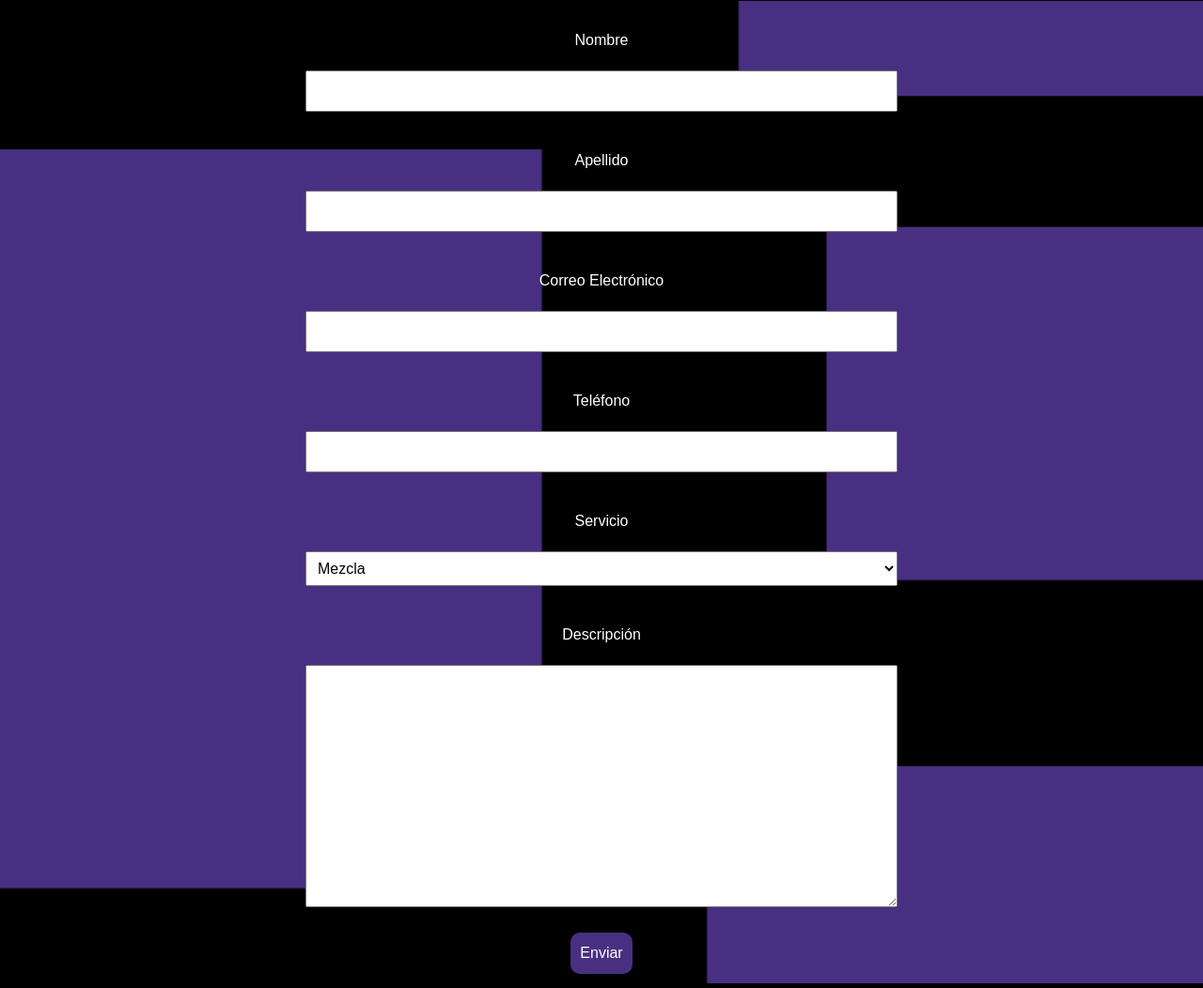
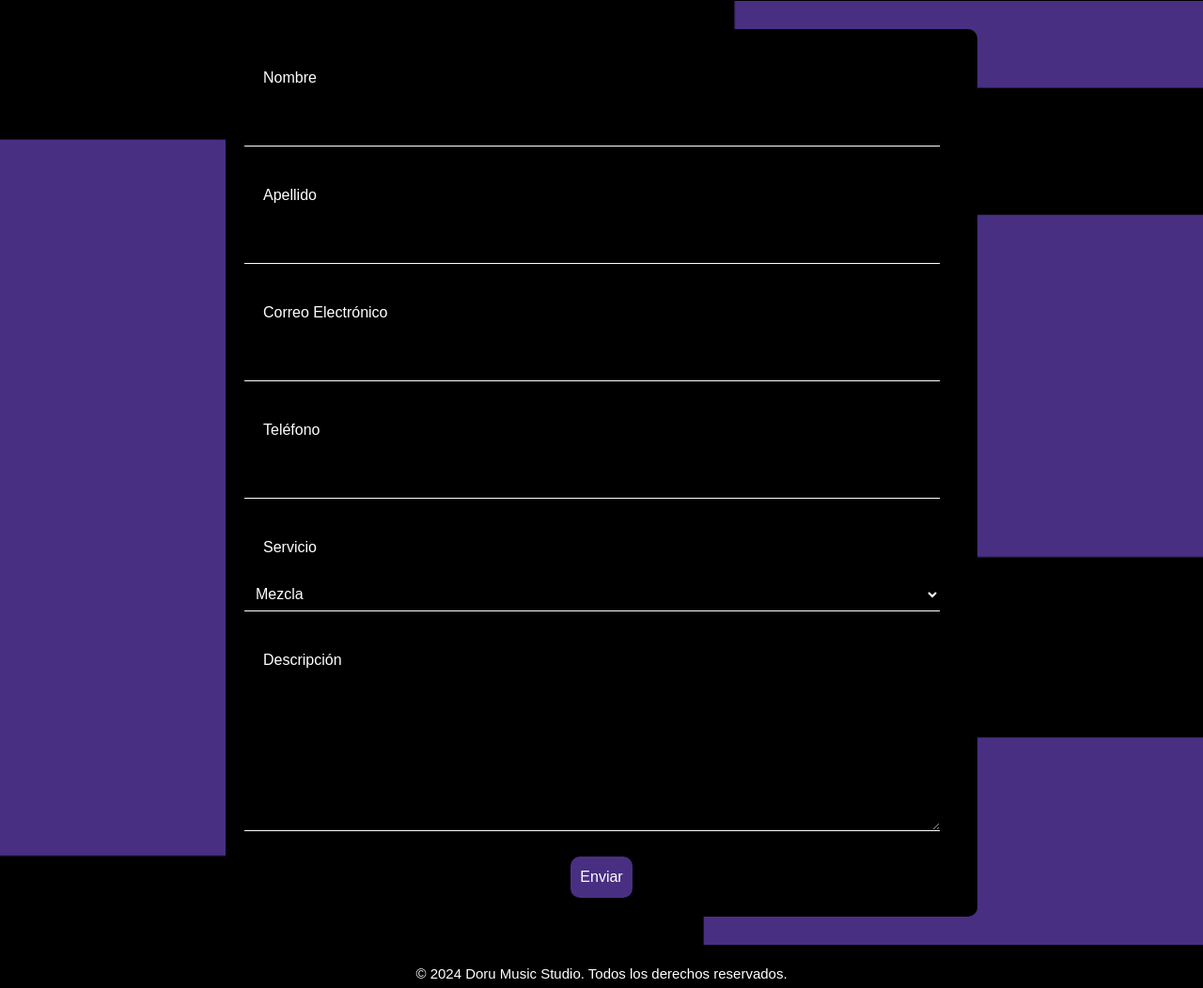
Before and after one commit to JoaquinPardo99/DoruMusicStudio2, a website: page pages/contacto.html in a window 1280 px wide. Shown: the part 179-1231 px from the top of the page at 94% size. Drawn offline with nearby package versions, Linux system fonts and the light colour scheme.

Commit message:
Se modifico la pagina de contacto

```diff
--- a/pages/contacto.html
+++ b/pages/contacto.html
@@ -42,6 +42,7 @@
 </header>
 
 <main class="contactomain">
+    <div class="formulario-container">
         <form action="">
             <label for="nombre">Nombre</label>
             <input type="text" name="nombre" id="nombre" required>
@@ -72,6 +73,7 @@
             <button type="submit">Enviar</button>
 
         </form>
+    </div>
 </main>
 
 <footer>
@@ -89,7 +91,6 @@
     </div>
 </footer>
 
-
 <script src="https://cdn.jsdelivr.net/npm/@popperjs/core@2.11.6/dist/umd/popper.min.js"></script>
 <script src="https://cdn.jsdelivr.net/npm/bootstrap@5.1.3/dist/js/bootstrap.min.js"></script>
 
--- a/scss/pages/_contacto.scss
+++ b/scss/pages/_contacto.scss
@@ -3,38 +3,57 @@
     color: $color_1;
     text-align: center;
     height: auto;
-}
+
+    .formulario-container {
+        background-color: black;
+        padding: 20px;
+        border-radius: 10px;
+        margin: 20px auto;
+        max-width: 800px;
         form {
             display: inline-block;
-	text-align: center;
-	width: 50%;
-}
+            text-align: left;
+            width: 100%;
+
             label {
                 margin: 10px;
                 padding: 10px;
             }
-input {
-	margin-bottom: 20px;
-	padding: 8px;
-	width: 100%;
-}
-select {
-	margin-bottom: 20px;
-	padding: 8px;
-	width: 100%;
-}
+
+            input,
+            select,
             textarea {
                 margin-bottom: 20px;
                 padding: 8px;
-	width: 100%;
+                width: calc(100% - 20px);
+                border: none;
+                background-color: transparent;
+                border-bottom: 1px solid white;
+                color: white;
+                outline: none;
+
+                &:focus {
+                    border-bottom: 1px solid $color_1;
                 }
+            }
+
+            textarea {
+                height: 150px;
+            }
+
             button {
                 background-color: $background-color_3;
                 color: $color_1;
                 padding: 10px;
                 border: none;
                 border-radius: 10px;
+                margin: 0 auto;
+                display: block;
+
                 &:hover {
                     background-color: $background-color_4;
                 }
             }
+        }
+    }
+}
```
Also changed, not shown: css/styles.css, 1 other file. Lines whose indentation alone changed are shown as unchanged.
